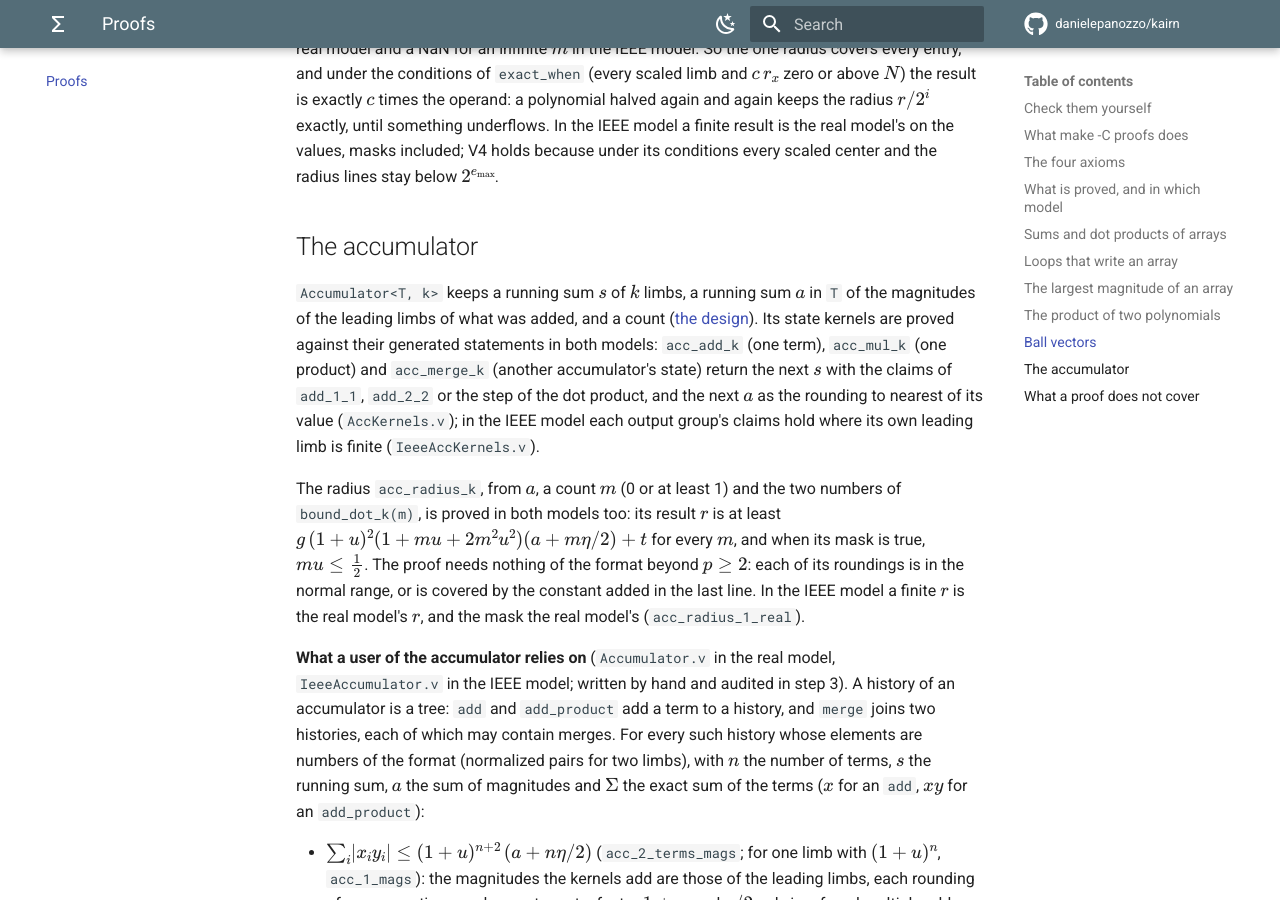
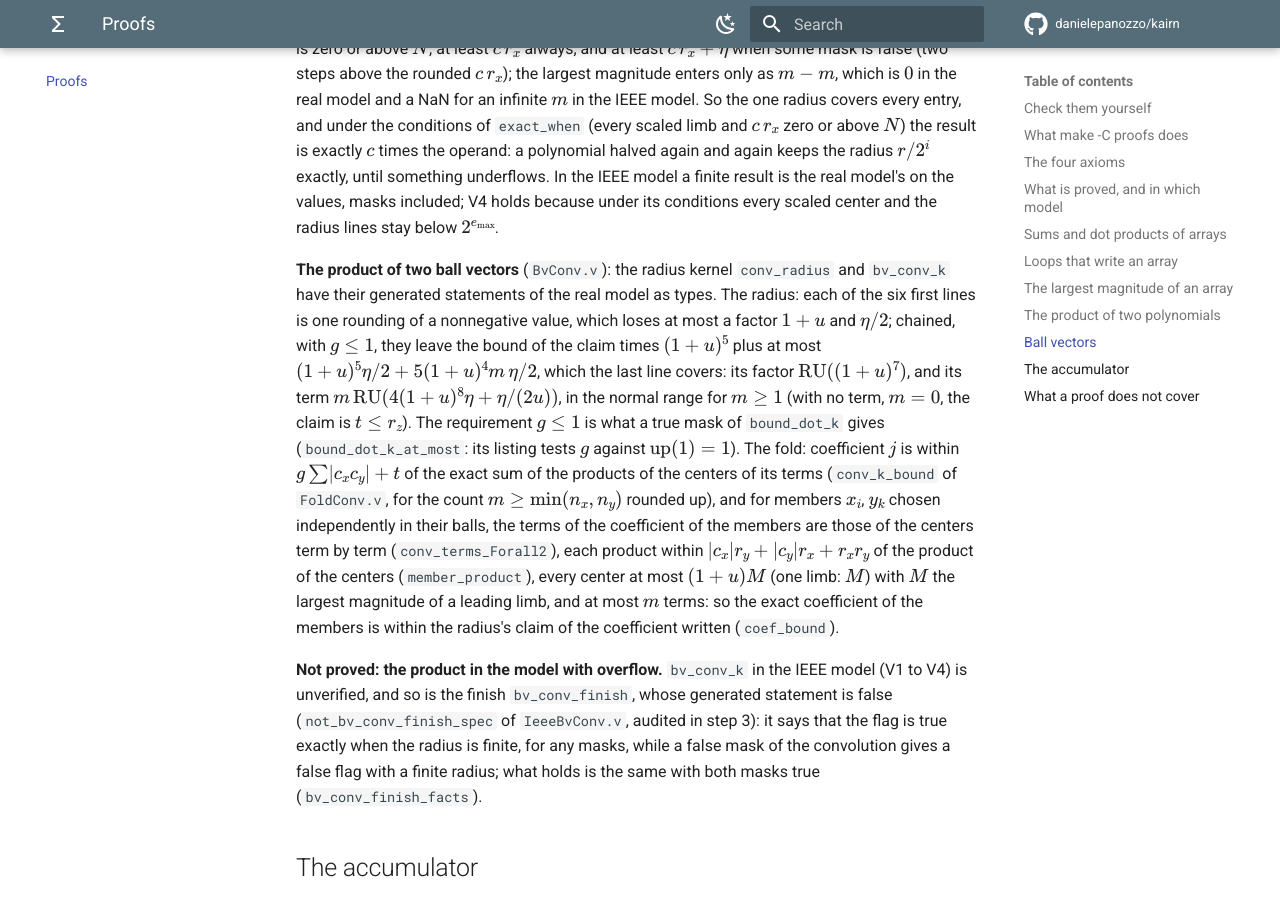
Before and after one commit to danielepanozzo/kairn, an MkDocs documentation site: the page built from docs/proofs/index.md, in a window 1280 px wide and 900 px high, scrolled down 13427 px. Built offline with MkDocs 1.6.1 and Material for MkDocs 9.7.7, drawn with Linux system fonts in a browser that asks for light colours; comment, search, counter and statistics services are not loaded; some of the changed text lies outside the part shown.

Commit message:
Proofs: the product of two BallVectors in the real model; its finish's statement is false
BvConv.v (real model): conv_radius against its upper claim (the six first
roundings each lose at most 1 + u and eta/2; the last line's factor
RU((1+u)^7) and term m RU(4 (1+u)^8 eta + eta/(2u)), in the normal range
for m >= 1, cover the rest; t <= rz with no term), with g <= 1 the
requirement at_most(g, 1), which a true mask of bound_dot_k gives
(bound_dot_k_at_most: its listing tests g against up(1) = 1); and
bv_conv_1, bv_conv_2: for members chosen independently in the balls, the
coefficient of the members is within the radius of the coefficient
written (conv_terms_Forall2, member_product, sum_members, coef_bound),
from conv_k_bound of FoldConv.v and the count rounded up (count_facts).

IeeeBvConv.v: bv_conv_finish_spec is false, proved
(not_bv_conv_finish_spec): its first clause, flag = true <-> finite rz,
leaves out the masks of if_all; with rz = +0, okc = false and okg = true
the flag is false. What holds (bv_conv_finish_facts) is flag = true <->
okc = true /\ okg = true /\ finite rz. And conv_radius in the IEEE model
(conv_radius_ieee), for the folds' IEEE statements, which stay
unverified with the finish.

The descriptions name the theorems of conv_radius and of the two folds
(real model); Audit.v lists 170. Tests: the digests of Statements.v and
Audit.v, the unverified BallVector kernels (bv_conv_finish), the status
comments of the C++.

Co-Authored-By: Claude Opus 5.5 <noreply@anthropic.com>
Claude-Session: https://claude.ai/code/session_01ULwCxzT6Dhw9xUiTw8mJz1

```diff
--- a/docs/proofs/index.md
+++ b/docs/proofs/index.md
@@ -100,8 +100,9 @@ lists:
   ball vectors and of the ball vectors themselves, over the real numbers (`BvRadius.v`,
   `BvReal.v`), and with overflow, infinities and NaN (`IeeeBv.v`), and of the negation and
   the constructor of a ball vector and its scaling by a power of two, in both models
-  (`BvNegMake.v`, `IeeeBvNegMake.v`, `BvPow2.v`, `IeeeBvPow2.v`; [below](#ball-vectors)); and of
-  the
+  (`BvNegMake.v`, `IeeeBvNegMake.v`, `BvPow2.v`, `IeeeBvPow2.v`), and of the product of two ball
+  vectors over the real numbers, with what holds of its finish with overflow (`BvConv.v`,
+  `IeeeBvConv.v`; [below](#ball-vectors)); and of the
   kernels of
   the accumulator and what a user of it relies on, over the real numbers and with overflow,
   infinities and NaN (`AccKernels.v`, `IeeeAccKernels.v`, `Accumulator.v`,
@@ -562,6 +563,31 @@ polynomial halved again and again keeps the radius $r/2^i$ exactly, until someth
 In the IEEE model a finite result is the real model's on the values, masks included; V4 holds
 because under its conditions every scaled center and the radius lines stay below $2^{e_{\max}}$.
 
+**The product of two ball vectors** (`BvConv.v`): the radius kernel `conv_radius` and
+`bv_conv_k` have their generated statements of the real model as types. The radius: each of the
+six first lines is one rounding of a nonnegative value, which loses at most a factor $1+u$ and
+$\eta/2$; chained, with $g \le 1$, they leave the bound of the claim times $(1+u)^5$ plus at most
+$(1+u)^5\eta/2 + 5(1+u)^4 m\,\eta/2$, which the last line covers: its factor
+$\mathrm{RU}((1+u)^7)$, and its term $m\,\mathrm{RU}(4(1+u)^8\eta + \eta/(2u))$, in the normal
+range for $m \ge 1$ (with no term, $m = 0$, the claim is $t \le r_z$). The requirement $g \le 1$ is
+what a true mask of `bound_dot_k` gives (`bound_dot_k_at_most`: its listing tests $g$ against
+$\mathrm{up}(1) = 1$). The fold: coefficient $j$ is within $g\sum\lvert c_x c_y\rvert + t$ of the
+exact sum of the products of the centers of its terms (`conv_k_bound` of `FoldConv.v`, for the
+count $m \ge \min(n_x, n_y)$ rounded up), and for members $x_i$, $y_k$ chosen independently in
+their balls, the terms of the coefficient of the members are those of the centers term by term
+(`conv_terms_Forall2`), each product within $\lvert c_x\rvert r_y + \lvert c_y\rvert r_x + r_x
+r_y$ of the product of the centers (`member_product`), every center at most $(1+u)M$ (one limb:
+$M$) with $M$ the largest magnitude of a leading limb, and at most $m$ terms: so the exact
+coefficient of the members is within the radius's claim of the coefficient written
+(`coef_bound`).
+
+**Not proved: the product in the model with overflow.** `bv_conv_k` in the IEEE model (V1 to V4)
+is unverified, and so is the finish `bv_conv_finish`, whose generated statement is false
+(`not_bv_conv_finish_spec` of `IeeeBvConv.v`, audited in step 3): it says that the flag is true
+exactly when the radius is finite, for any masks, while a false mask of the convolution gives a
+false flag with a finite radius; what holds is the same with both masks true
+(`bv_conv_finish_facts`).
+
 ## The accumulator
 
 `Accumulator<T, k>` keeps a running sum $s$ of $k$ limbs, a running sum $a$ in `T` of the
```
Also changed, not shown: other parts of docs/proofs/index.md (+1 -1 lines), docs/reference/conv_radius.md (+15 -7 lines), docs/reference/index.md (+2 -2 lines), 16 other files.
